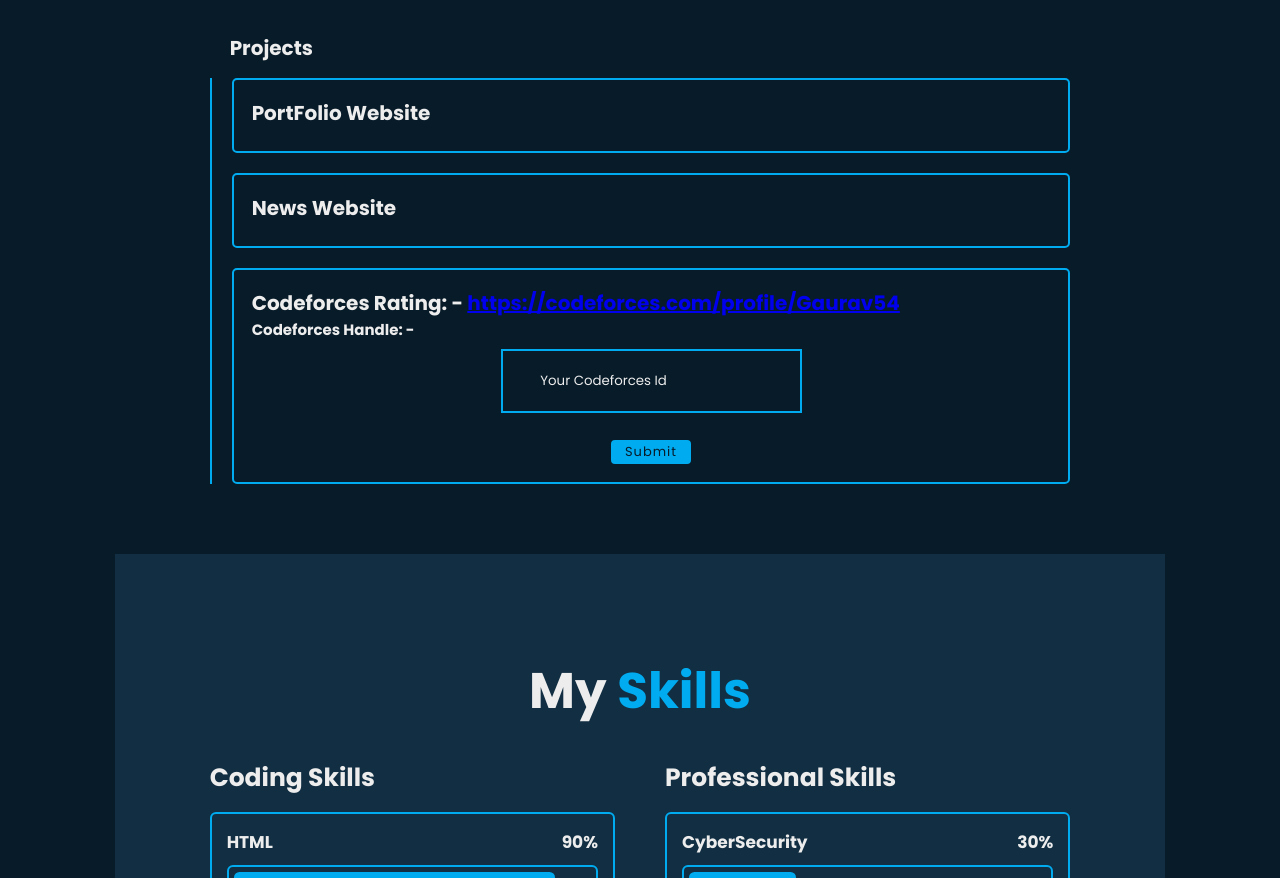
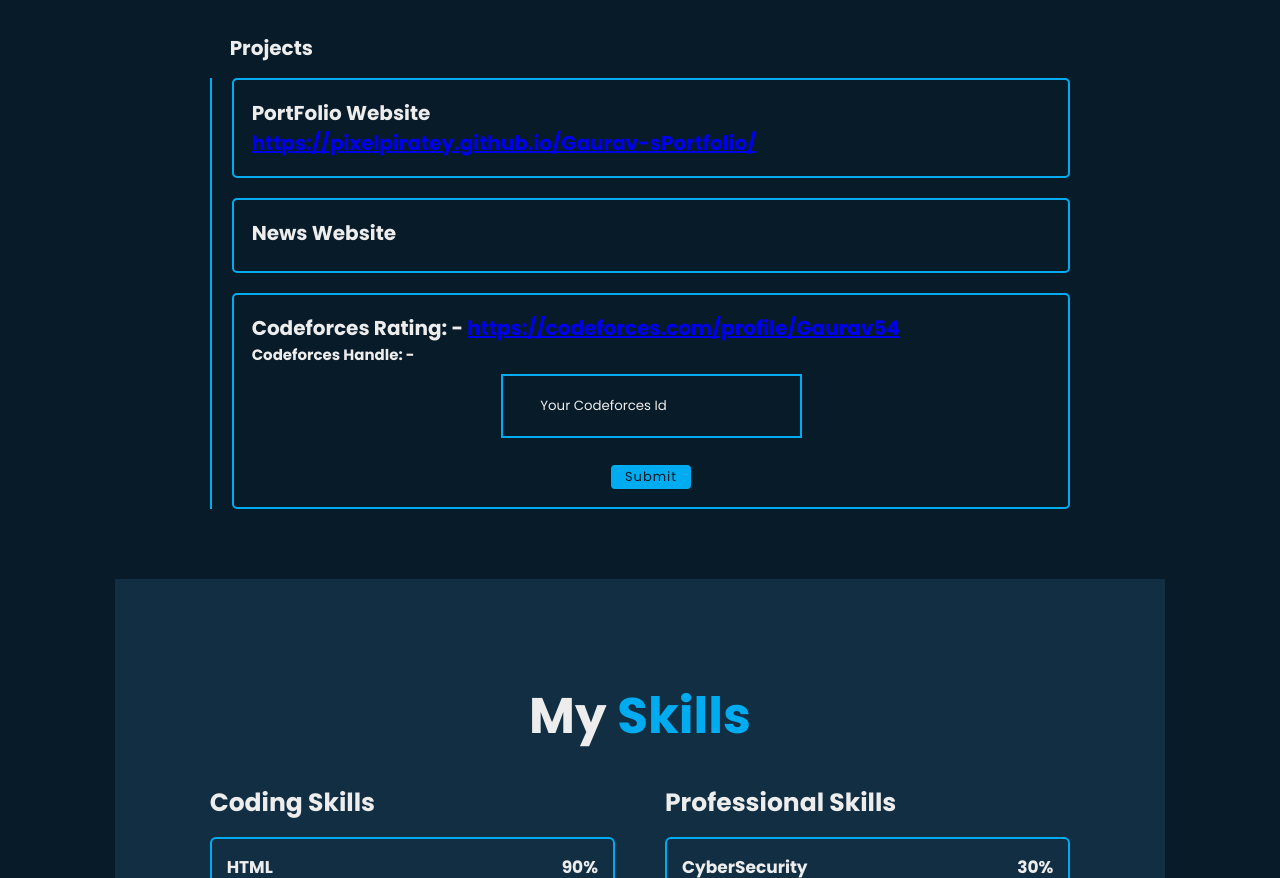
Before and after one commit to PixelPiratey/Gaurav-sPortfolio, a plain HTML site: page index.html in a window 1280 px wide. Shown: the part 2380-3258 px from the top of the page. Drawn offline with nearby package versions, Linux system fonts and the light colour scheme; files whose address does not match are found by name.

Commit message:
Update index.html

```diff
--- a/index.html
+++ b/index.html
@@ -111,7 +111,7 @@
      <div class="content">
 
         <h3>PortFolio Website</h3>
-        <p></p>
+       <h3><a href="https://pixelpiratey.github.io/Gaurav-sPortfolio/" target="_blank">https://pixelpiratey.github.io/Gaurav-sPortfolio/</a> </h3></h3>
      </div>
     </div>
 
```
